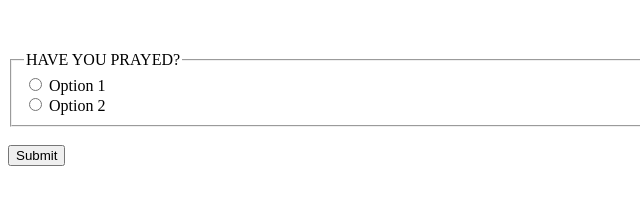
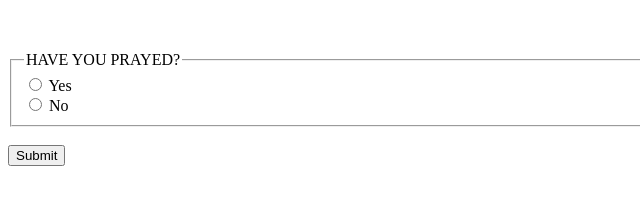
Before and after one commit to HasaanShah/Absolute-portfolio, a plain HTML site: page index.html in a window 1280 px wide. Shown: the part 565-770 px from the top of the page, 0-640 px from the left. Drawn offline with Linux system fonts and the light colour scheme.

```diff
--- a/index.html
+++ b/index.html
@@ -92,10 +92,10 @@
        <form> <fieldset>
         <legend>HAVE YOU PRAYED?</legend>
         <input type="radio" name="choice">
-          Option 1
+          Yes
         <br>
           <input type="radio" name="choice">
-          Option 2
+          No
         <br>
         </label>
       </fieldset> <br>
```
